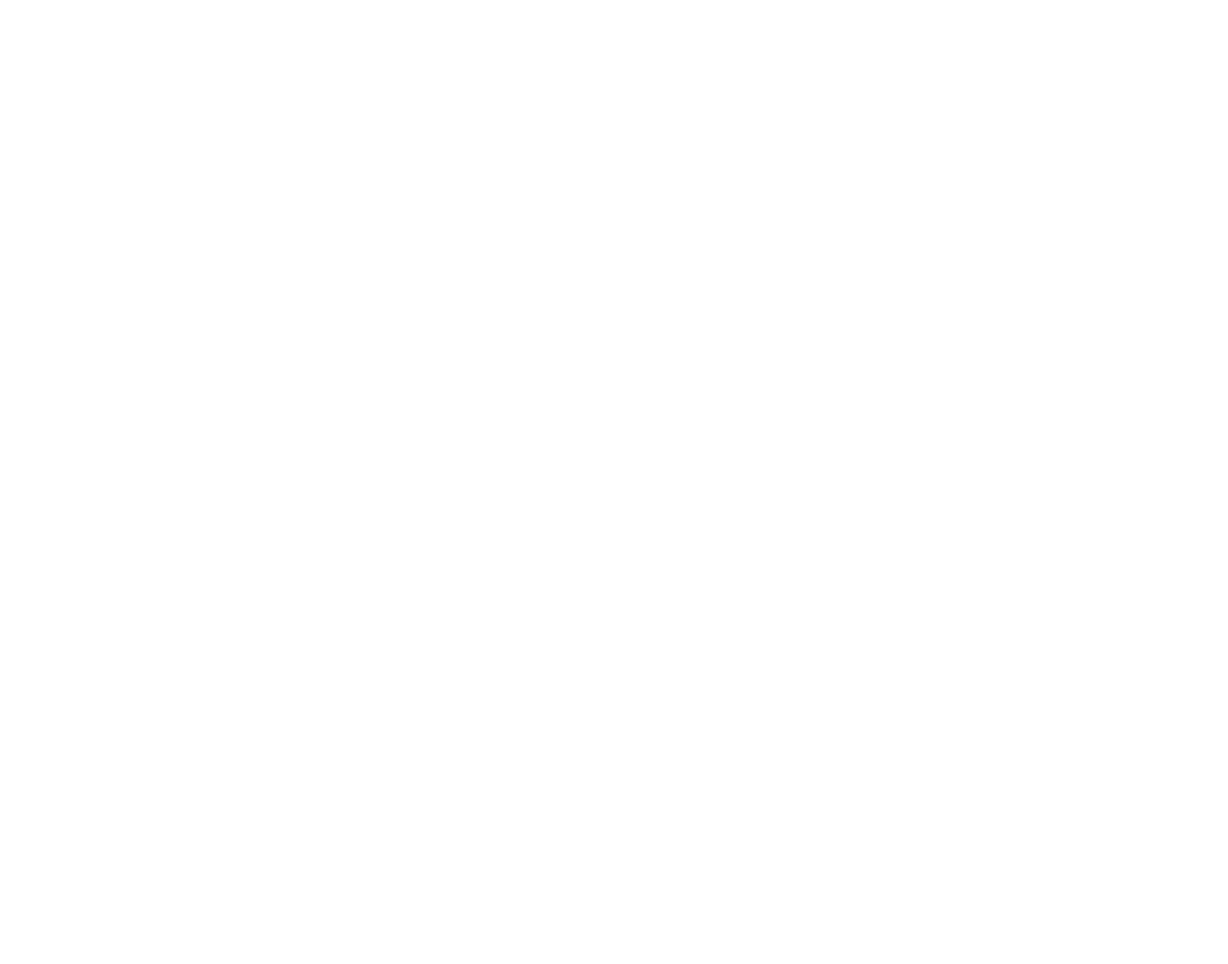
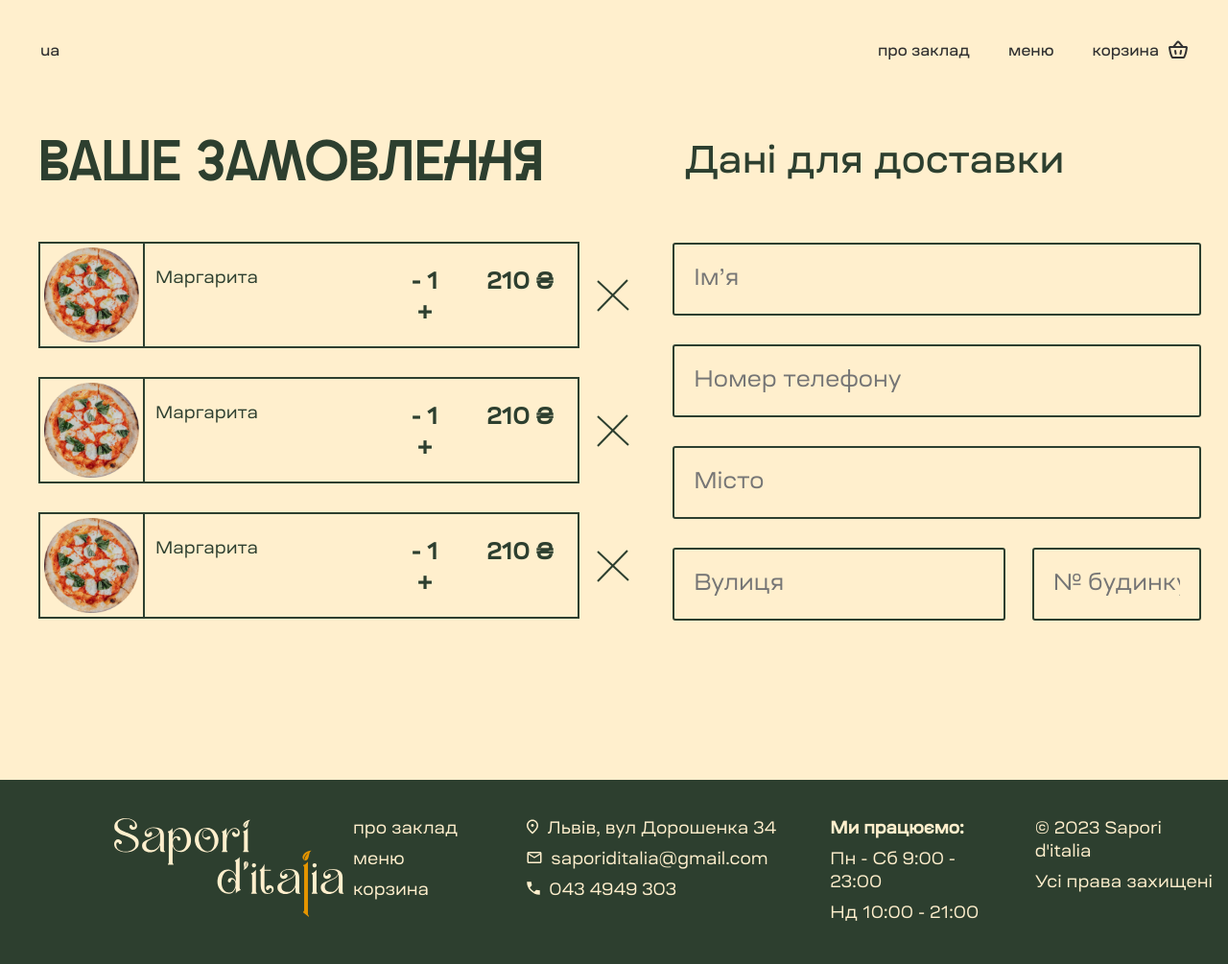
Before and after one commit to kruMarta/Restaurant, a plain HTML site: page pages/delivery-basket.html in a window 1280 px wide. Shown: the whole page at 96% size. Before the commit the page ends 800 px from the top, so only its background shows below. Drawn offline with Linux system fonts and the light colour scheme.

Commit message:
- delivery-basket.css (half wrote the design)

```diff
--- a/css/delivery-basket.css
+++ b/css/delivery-basket.css
@@ -0,0 +1,157 @@
+.main {
+    min-height: 450px;
+    padding: 20px 40px 0 40px;
+}
+
+.basket-block {
+    display: flex;
+    margin-bottom: 136px;
+}
+
+.order-block {
+    width: 55%;
+    padding-right: 32px;
+}
+
+.delivery-data-block {
+    width: 45%;
+}
+
+form {
+    margin: 0;
+    padding: 0;
+}
+/* ----- ORDER ----- */
+
+.order-text {
+    color: #2D3F2F;
+    font-family: 'Cakra-Normal', sans-serif;
+    font-style: normal;
+    font-weight: 400;
+    font-size: 60px;
+    line-height: 84px;
+    margin-bottom: 40px;
+}
+
+.order-item {
+    overflow: hidden;
+    margin-bottom: 30px;
+}
+
+.order-desc {
+    float: left;
+    width: 90%;
+}
+
+
+table {
+    width: 100%;
+}
+
+td {
+    border: 2px solid #2D3F2F;
+    vertical-align: top;
+}
+
+.img-column {
+    width: 10%;
+}
+
+.order-img {
+    width: 107px;
+    height: 107px;
+    padding: 4px;
+}
+
+.desc-column {
+    padding: 25px 25px 0 11px;
+}
+
+.order-item-title {
+    color: #2D3F2F;
+    font-family: 'Ruberoid-Regular', sans-serif;
+    font-style: normal;
+    font-weight: 400;
+    font-size: 18px;
+    line-height: 24px;
+}
+
+.order-item-quantity {
+    color: #2D3F2F;
+    font-family: 'Ruberoid-Medium', sans-serif;
+    font-style: normal;
+    font-weight: 600;
+    font-size: 24px;
+    line-height: 33px;
+}
+
+.btn-minus,.btn-add {
+    all: unset;
+}
+
+.order-item-price {
+    color: #2D3F2F;
+    font-family: 'Ruberoid-Medium', sans-serif;
+    font-style: normal;
+    font-weight: 600;
+    font-size: 24px;
+    line-height: 33px;
+}
+
+.remove-order {
+    float: right;
+    width: 7%;
+    display: flex;
+    justify-content: center;
+    align-items: center;
+}
+
+.remove-btn {
+    all: unset;
+}
+
+/* ----- DELIVERY DATA ----- */
+
+.delivery-data-text {
+    color: #2D3F2F;
+    font-family: 'Ruberoid-Medium', sans-serif;
+    font-style: normal;
+    font-weight: 400;
+    font-size: 40px;
+    line-height: 54px;
+    padding-top: 15px;
+    margin-bottom: 56px;
+}
+
+.input-field {
+    width: 100%;
+    padding: 20px;
+    margin-bottom: 30px;
+    border: 2px solid #2D3F2F;
+    border-radius: 3px;
+
+    color: rgba(49, 49, 49, 0.7);
+    background-color: #FFEFCD;
+    font-family: 'Ruberoid-Regular', sans-serif;
+    font-style: normal;
+    font-weight: 400;
+    font-size: 24px;
+    line-height: 32px;
+}
+
+.street-house-number-fields {
+    overflow: hidden;
+
+}
+
+#street {
+    float: left;
+    width: 63%;
+}
+
+#houseNumber {
+    float: right;
+    width: 32%;
+}
+
+/* ----- PAYMENT ----- */
--- a/pages/delivery-basket.html
+++ b/pages/delivery-basket.html
@@ -0,0 +1,245 @@
+<!DOCTYPE html>
+<html lang="en">
+<head>
+    <meta charset="UTF-8">
+    <meta name="viewport" content="width=device-width, initial-scale=1.0">
+    <title>Delivery Basket</title>
+
+    <!-- Підключення CSS файлу Bootstrap -->
+    <link rel="stylesheet" href="../css/bootstrap.min.css">
+    <link rel="stylesheet" href="../css/style.css">
+    <link rel="stylesheet" href="../css/delivery-menu-header-footer.css">
+    <link rel="stylesheet" href="../css/delivery-basket.css">
+
+
+</head>
+<body>
+
+<header class="container-fluid header">
+    <div class="row">
+        <div class="col-3">
+            <span>ua</span>
+        </div>
+        <div class="col-9 d-flex justify-content-end m-0">
+            <span class="m-item"><a href="#">про заклад</a></span>
+            <span class="m-item"><a href="delivery-menu.html">меню</a></span>
+            <span class="m-item"><a href="#">корзина<img class="cart" src="../images/menu/cart.svg"
+                                                         alt="cart"></a></span>
+        </div>
+    </div>
+</header>
+
+<main class="container-fluid main">
+
+    <form>
+        <div class="row basket-block">
+            <div class="order-block">
+                <div class="order-text">
+                    ваше замовлення
+                </div>
+
+                <div class="row order-item">
+                    <div class="order-desc">
+                        <table>
+                            <tr>
+                                <td class="img-column">
+                                    <img class="order-img" src="../images/menu/product/pizza/margarita.png" alt="">
+                                </td>
+                                <td class="desc-column">
+                                    <div class="row">
+                                        <div class="col-7 order-item-title">
+                                            Маргарита
+                                        </div>
+                                        <div class="col-2 order-item-quantity text-center">
+                                            <button class="btn-minus">
+                                                -
+                                            </button>
+                                            <span> 1 </span>
+                                            <button class="btn-add">
+                                                +
+                                            </button>
+                                        </div>
+                                        <div class="col-3 order-item-price text-end">
+                                            210 ₴
+                                        </div>
+                                    </div>
+
+                                </td>
+                            </tr>
+                        </table>
+                    </div>
+                    <div class="remove-order">
+                        <button class="remove-btn">
+                            <img src="../images/menu/cancel.svg" alt="cancelOrderItem">
+                        </button>
+                    </div>
+                </div>
+
+                <div class="row order-item">
+                    <div class="order-desc">
+                        <table>
+                            <tr>
+                                <td class="img-column">
+                                    <img class="order-img" src="../images/menu/product/pizza/margarita.png" alt="">
+                                </td>
+                                <td class="desc-column">
+                                    <div class="row">
+                                        <div class="col-7 order-item-title">
+                                            Маргарита
+                                        </div>
+                                        <div class="col-2 order-item-quantity text-center">
+                                            - 1 +
+                                        </div>
+                                        <div class="col-3 order-item-price text-end">
+                                            210 ₴
+                                        </div>
+                                    </div>
+
+                                </td>
+                            </tr>
+                        </table>
+                    </div>
+                    <div class="remove-order">
+                        <button class="remove-btn">
+                            <img src="../images/menu/cancel.svg" alt="cancelOrderItem">
+                        </button>
+                    </div>
+                </div>
+
+                <div class="row order-item">
+                    <div class="order-desc">
+                        <table>
+                            <tr>
+                                <td class="img-column">
+                                    <img class="order-img" src="../images/menu/product/pizza/margarita.png" alt="">
+                                </td>
+                                <td class="desc-column">
+                                    <div class="row">
+                                        <div class="col-7 order-item-title">
+                                            Маргарита
+                                        </div>
+                                        <div class="col-2 order-item-quantity text-center">
+                                            - 1 +
+                                        </div>
+                                        <div class="col-3 order-item-price text-end">
+                                            210 ₴
+                                        </div>
+                                    </div>
+
+                                </td>
+                            </tr>
+                        </table>
+                    </div>
+                    <div class="remove-order">
+                        <button class="remove-btn">
+                            <img src="../images/menu/cancel.svg" alt="cancelOrderItem">
+                        </button>
+                    </div>
+                </div>
+
+
+            </div>
+
+            <div class="delivery-data-block">
+                <div class="delivery-data-text">
+                    Дані для доставки
+                </div>
+
+                <div class="row input-data-form">
+
+                    <label for="name"></label>
+                    <input class="input-field" type="text" id="name" name="name" placeholder="Ім’я">
+
+                    <label for="phone"></label>
+                    <input class="input-field" type="text" id="phone" name="phone" placeholder="Номер телефону">
+
+                    <label for="city"></label>
+                    <input class="input-field" type="text" id="city" name="city" placeholder="Місто">
+
+                    <div class="street-house-number-fields p-0">
+                        <label for="street"></label>
+                        <input class="input-field" type="text" id="street" name="street" placeholder="Вулиця">
+
+                        <label for="houseNumber"></label>
+                        <input class="input-field" type="text" id="houseNumber" name="houseNumber"
+                               placeholder="№ будинку">
+                    </div>
+
+                </div>
+
+            </div>
+        </div>
+    </form>
+
+</main>
+
+<footer class="container-fluid footer">
+    <div class="row footer-row">
+        <div class="col-1">
+
+        </div>
+        <div class="col-2">
+            <a href="index.html"><img src="../images/menu/logotype-light.svg" alt=""></a>
+        </div>
+        <div class="col-2 px-5">
+            <ul>
+                <li class="footer-text pb-1">
+                    <a href="index.html">про заклад</a>
+                </li>
+                <li class="footer-text py-1">
+                    <a href="delivery-menu.html">меню</a>
+                </li>
+                <li class="footer-text pt-1">
+                    <a href="delivery-basket.html">корзина</a>
+                </li>
+            </ul>
+        </div>
+        <div class="col-3">
+            <ul>
+                <li class="footer-text  pb-1">
+                    <img class="mx-1 pb-1" src="../images/menu/icon-map.svg" alt="icon">
+                    Львів, вул Дорошенка 34
+                </li>
+                <li class="footer-text py-1">
+                    <img class="mx-1 pb-1" src="../images/menu/icon-mail.svg" alt="icon">
+                    saporiditalia@gmail.com
+                </li>
+                <li class="footer-text pt-1">
+                    <img class="mx-1 pb-1" src="../images/menu/icon-phone.svg" alt="icon">
+                    043 4949 303
+                </li>
+            </ul>
+        </div>
+        <div class="col-2">
+            <ul>
+                <li class="footer-text bold pb-1">
+                    Ми працюємо:
+                </li>
+                <li class="footer-text py-1">
+                    Пн - Сб 9:00 - 23:00
+                </li>
+                <li class="footer-text pt-1">
+                    Нд 10:00 - 21:00
+                </li>
+            </ul>
+        </div>
+        <div class="col-2">
+            <ul>
+                <li class="footer-text">
+                    © 2023 Sapori d'italia
+                </li>
+                <li class="footer-text py-2">
+                    Усі права захищені
+                </li>
+            </ul>
+        </div>
+    </div>
+</footer>
+
+<!-- Підключення скриптів Bootstrap -->
+<script src="../js/bootstrap.bundle.min.js"></script>
+
+<!--<script src="../js/menu-js/dao.js"></script>-->
+
+</body>
+</html>
```
Also changed, not shown: pages/delivery-menu.html (+1 -1 lines), pages/menu-item.html (+2 -3 lines), images/menu/cancel.svg (added).
